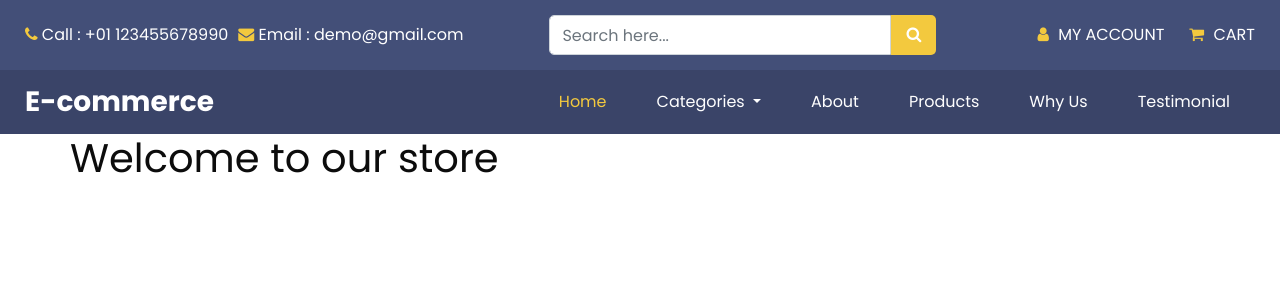
After one commit to mahmoudshaker123/E-commerce_API_and_Template, a Django app: template templates/store/home.html in a window 1280 px wide. The commit adds this page. Shown: the top 300 px of the page. Run offline with Django 5.2, Linux system fonts and the light colour scheme; the template is opened without the code that fills it, so the values that code supplies are empty; some libraries are stand-ins or nearby versions.

Commit message:
Create Store App

```diff
--- a/accounts/views.py
+++ b/accounts/views.py
@@ -64,7 +64,7 @@ def login(request):
         if user is not None:
             login_auth(request , user)
             messages.success(request , 'Logged In Successfully')
-            #return redirect('home')
+            return redirect('store:home')
         else:
             messages.error(request , 'Invalid Login Credentials')
             return redirect('accounts:login')
--- a/core/urls.py
+++ b/core/urls.py
@@ -6,6 +6,6 @@ from django.urls import path , include
 
 urlpatterns = [
     path('admin/', admin.site.urls),
-    path('' , include('accounts.urls' , namespace='accounts')),
-    path('store/' , include('store.urls' , namespace='store')),
+    path('' , include('store.urls' , namespace='store')),
+    path('accounts/' , include('accounts.urls' , namespace='accounts')),
 ]
--- a/store/urls.py
+++ b/store/urls.py
@@ -1,4 +1,3 @@
-
 from django.urls import path
 from . import views
 
@@ -6,5 +5,5 @@ app_name = 'store'
 
 urlpatterns = [
 
-
+  path('', views.home , name='home'),
 ]
--- a/store/views.py
+++ b/store/views.py
@@ -1,3 +1,6 @@
-from django.shortcuts import render
+from django.shortcuts import render , redirect
 
 # Create your views here.
+
+def home(request):
+    return render(request , 'store/home.html')
--- a/templates/accounts/login.html
+++ b/templates/accounts/login.html
@@ -26,6 +26,7 @@
           <h2 class="mb-4 text-primary">Login</h2>
       </div>
 
+
       <div class="message-container text-center">
         {% if messages %}
             {% for message in messages %}
@@ -50,8 +51,9 @@
         });
     </script>
 
+    {% include "includes/alerts.html" %}
 
-      <form method="POST">
+      <form action="{% url "accounts:login" %}" method="POST">
           {% csrf_token %}
           <div class="mb-3">
               <label for="email" class="form-label">Email</label>
--- a/templates/includes/alerts.html
+++ b/templates/includes/alerts.html
@@ -3,7 +3,7 @@
 <div class="message-container text-center">
     {% if messages %}
         {% for message in messages %}
-            <div id="message" class="container">
+            <div class="message-box container"> <!-- تم تغيير id إلى class -->
                 <div {% if message.tags %}class="alert alert-{{ message.tags }}"{% endif %} role="alert">
                     {% if message.level == DEFAULT_MESSAGE_LEVELS.ERROR %}Error: {% endif %}
                     <h5><b>{{ message }}</b></h5>
@@ -13,14 +13,12 @@
     {% endif %}
 </div>
 
-
 <script src='https://code.jquery.com/jquery-3.6.0.min.js'></script>
 
 <script>
-
     $(document).ready(function(){
         setTimeout(function(){
-            $('.container').fadeOut('slow');
+            $('.message-box').fadeOut('slow'); // استهداف الرسائل فقط
         }, 3000);
     });
 </script>
--- /dev/null
+++ b/templates/store/home.html
@@ -0,0 +1,16 @@
+{% extends "base.html" %}
+{% load crispy_forms_tags %}
+
+    {% block title %}Home{% endblock %}
+
+    {% block content %}
+    {% include "includes/alerts.html" %}
+
+    <div class="container">
+        <div class="row">
+            <div class="col-md-12">
+                <h1>Welcome to our store</h1>
+            </div>
+        </div>
+    </div>
+{% endblock %}
```
Also changed, not shown: db.sqlite3.
